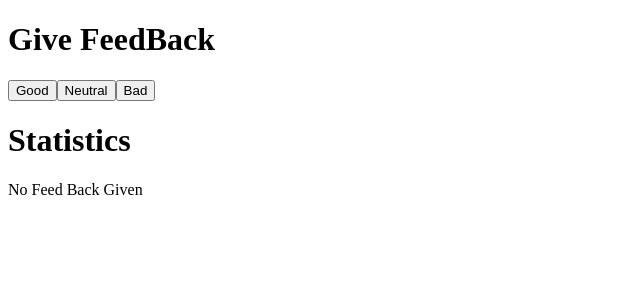
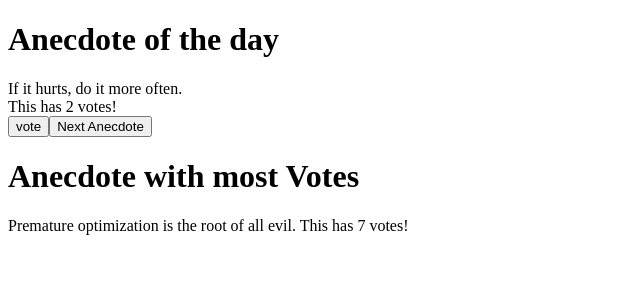
Before and after one commit to tahsinhere/FullStackOpen, a React (Vite) app in the folder Part 1/CourseInfo/: page / in a window 1280 px wide. Shown: the top 300 px of the page, without its empty margins (0-640 px from the left). Built offline with nearby package versions, Linux system fonts and the light colour scheme.

Commit message:
1.13 Annecdotes

```diff
--- a/Part 1/CourseInfo/src/App.jsx
+++ b/Part 1/CourseInfo/src/App.jsx
@@ -1,84 +1,53 @@
 import { useState } from "react";
 
 const App = () => {
-  // save clicks of each button to its own state
-  const [good, setGood] = useState(0);
-  const [neutral, setNeutral] = useState(0);
-  const [bad, setBad] = useState(0);
+  const anecdotes = [
+    "If it hurts, do it more often.",
+    "Adding manpower to a late software project makes it later!",
+    "The first 90 percent of the code accounts for the first 90 percent of the development time...The remaining 10 percent of the code accounts for the other 90 percent of the development time.",
+    "Any fool can write code that a computer can understand. Good programmers write code that humans can understand.",
+    "Premature optimization is the root of all evil.",
+    "Debugging is twice as hard as writing the code in the first place. Therefore, if you write the code as cleverly as possible, you are, by definition, not smart enough to debug it.",
+    "Programming without an extremely heavy use of console.log is same as if a doctor would refuse to use x-rays or blood tests when diagnosing patients.",
+    "The only way to go fast, is to go well.",
+  ];
 
-  const rate = (rate) => {
-    setGood(rate);
+  const [selected, setSelected] = useState(0);
+  const [vote, setVote] = useState([2, 3, 5, 6, 7, 4, 2, 1]);
+  const switching = () => {
+    setSelected(Math.floor(Math.random() * anecdotes.length));
+    console.log(selected);
   };
 
-  const rate2 = (rate) => {
-    setBad(rate);
+  const addVote = () => {
+    const copy = [...vote];
+    copy[selected] += 1;
+    setVote(copy);
   };
-
-  const rate3 = (rate) => {
-    setNeutral(rate);
+  const findMax = () => {
+    let largest = 0;
+    for (let i = 0; i < vote.length; i++) {
+      if (vote[i] > largest) {
+        largest = i;
+      }
+    }
+    return largest;
   };
-
-  let all = good + neutral + bad;
-
-  let average = (good + bad * -1) / all;
-
-  let positive = (good / all) * 100;
 
   return (
     <div>
-      <h1>Give FeedBack </h1>
-
-      <Button onClick={() => rate(good + 1)} text="Good" />
-      <Button onClick={() => rate3(neutral + 1)} text="Neutral" />
-      <Button onClick={() => rate2(bad + 1)} text="Bad" />
-
-      <Statistics
-        good={good}
-        neutral={neutral}
-        bad={bad}
-        all={all}
-        average={average}
-        positive={positive}
-      />
-    </div>
-  );
-};
-
-const Button = (props) => {
-  return <button onClick={props.onClick}> {props.text} </button>;
-};
-
-const StatisticLine = ({ text, value }) => {
-  return (
-    <tr>
-      <td>{text}</td>
-      <td>{value}</td>
-    </tr>
-  );
-};
-
-const Statistics = ({ all, average, positive, good, bad, neutral }) => {
-  if (all == 0) {
-    return (
+      <h1>Anecdote of the day</h1>
+      <div>{anecdotes[selected]} </div>
+      {`
+      This has ${vote[selected]} votes!  `}
       <div>
-        <h1>Statistics</h1>
-        <p1>No Feed Back Given</p1>
+        <button onClick={addVote}>vote</button>
+        <button onClick={switching}>Next Anecdote</button>
       </div>
-    );
-  }
-  return (
-    <div>
-      <h1>Statistics</h1>
-      <table>
-        <tbody>
-          <StatisticLine text="Good" value={good} />
-          <StatisticLine text="Neutral" value={neutral} />
-          <StatisticLine text="Bad" value={bad} />
-          <StatisticLine text="All" value={all} />
-          <StatisticLine text="Average" value={average.toFixed(1)} />
-          <StatisticLine text="Positive" value={positive.toFixed(1) + "%"} />
-        </tbody>
-      </table>
+      <h1>Anecdote with most Votes </h1>
+      {anecdotes[findMax()]}
+      {`
+      This has ${vote[findMax()]} votes!  `}
     </div>
   );
 };
```
